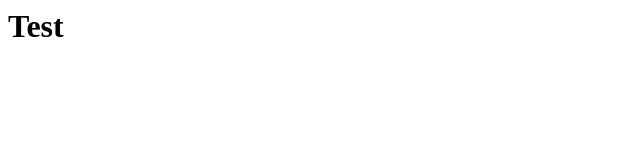
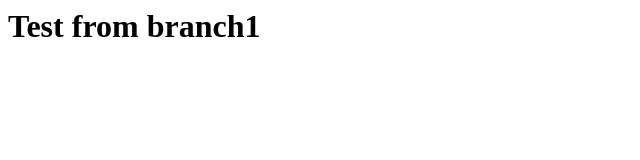
Before and after one commit to joaobatistajunior/testGit, a plain HTML site: page index.html in a window 1280 px wide. Shown: the whole page, without its empty margins (0-640 px from the left). Drawn offline with Linux system fonts and the light colour scheme.

Commit message:
commit from branch1

```diff
--- a/index.html
+++ b/index.html
@@ -1 +1 @@
-<h1>Test</h1>
+<h1>Test from branch1</h1>
```
